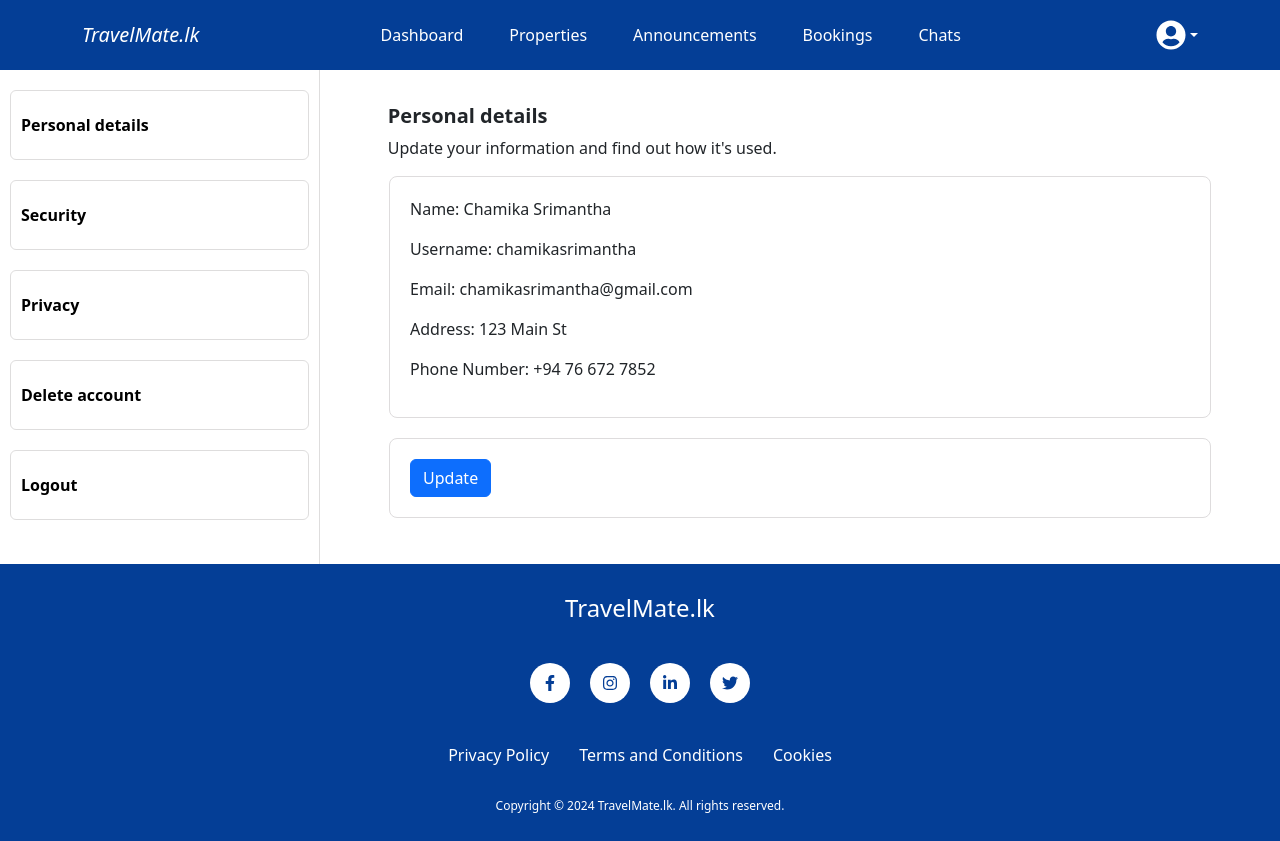
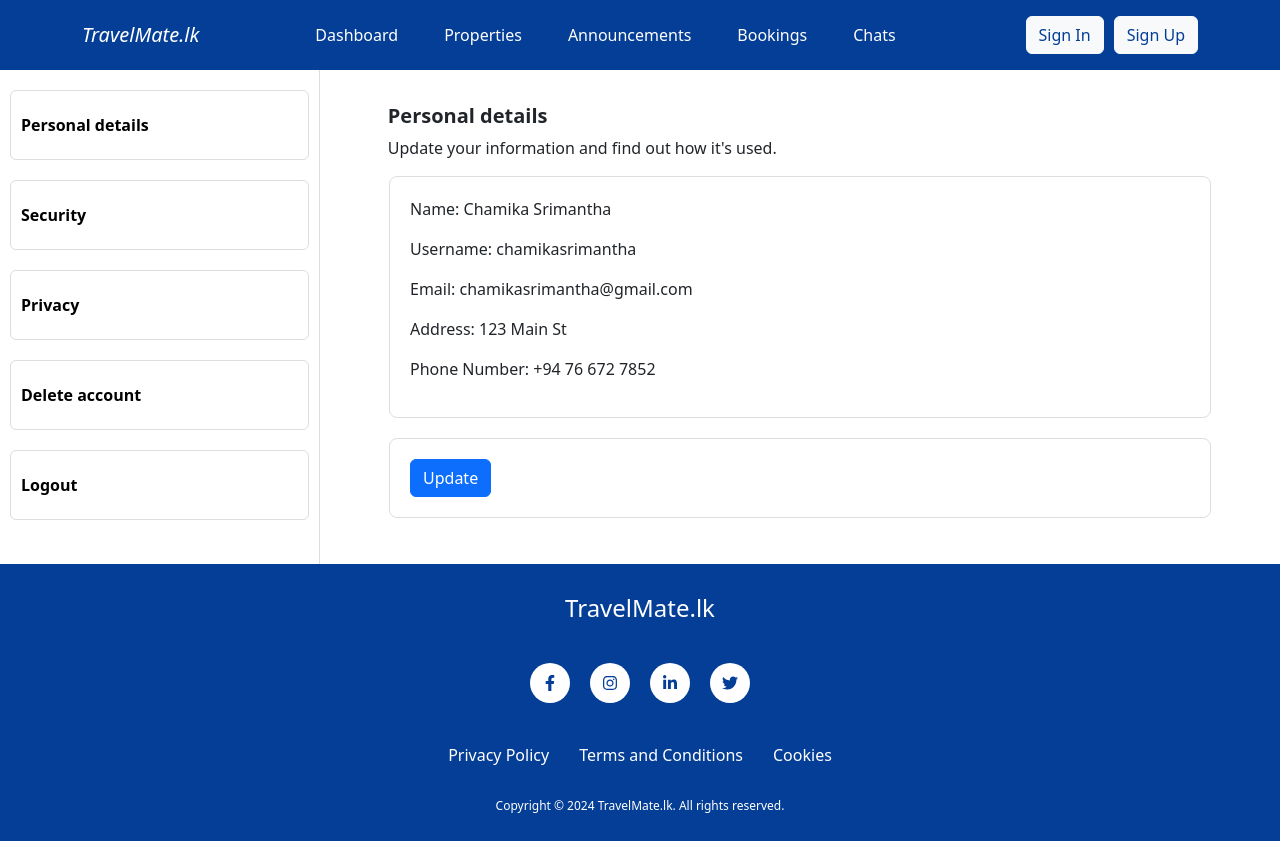
Before and after one commit to chamikasrimantha/travelmate-frontend, a React (Create React App) app: page /partner/profile in a window 1280 px wide. Built offline with nearby package versions, Linux system fonts and the light colour scheme.

Commit message:
checking whether partner signed in func added

```diff
--- a/src/components/navbar/NavBarPartner.js
+++ b/src/components/navbar/NavBarPartner.js
@@ -39,7 +39,13 @@ export default function NavBarPartner() {
         navigate('/partner/profile');
     }
 
-    const isSignedIn = true; // check
+    const logout = () => {
+        localStorage.removeItem('token');
+        localStorage.removeItem('userId');
+        navigate('/partner/signin')
+    }
+
+    const isSignedIn = !!localStorage.getItem('token'); // check
 
     return (
         <Navbar expand="lg" style={{ backgroundColor: '#043E96', minHeight: '70px' }} variant="dark">
@@ -69,7 +75,7 @@ export default function NavBarPartner() {
                                 </OverlayTrigger>
                                 <Dropdown.Menu style={{ minWidth: '200px', right: 0, left: 'auto' }}>
                                     <Dropdown.Item onClick={gotoProfile} href="">My profile settings</Dropdown.Item>
-                                    <Dropdown.Item onClick={gotoSignIn} href="">Logout</Dropdown.Item>
+                                    <Dropdown.Item onClick={logout} href="">Logout</Dropdown.Item>
                                 </Dropdown.Menu>
                             </Dropdown>
                         ) : (
```
